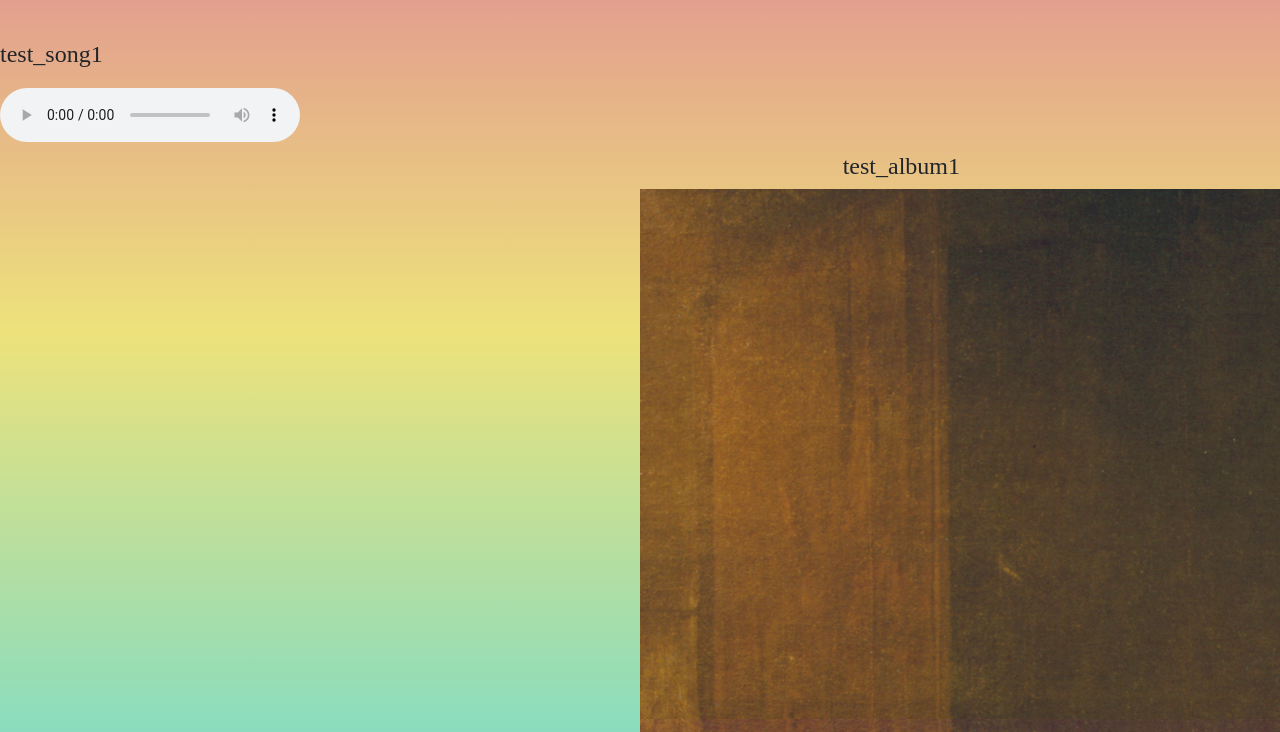
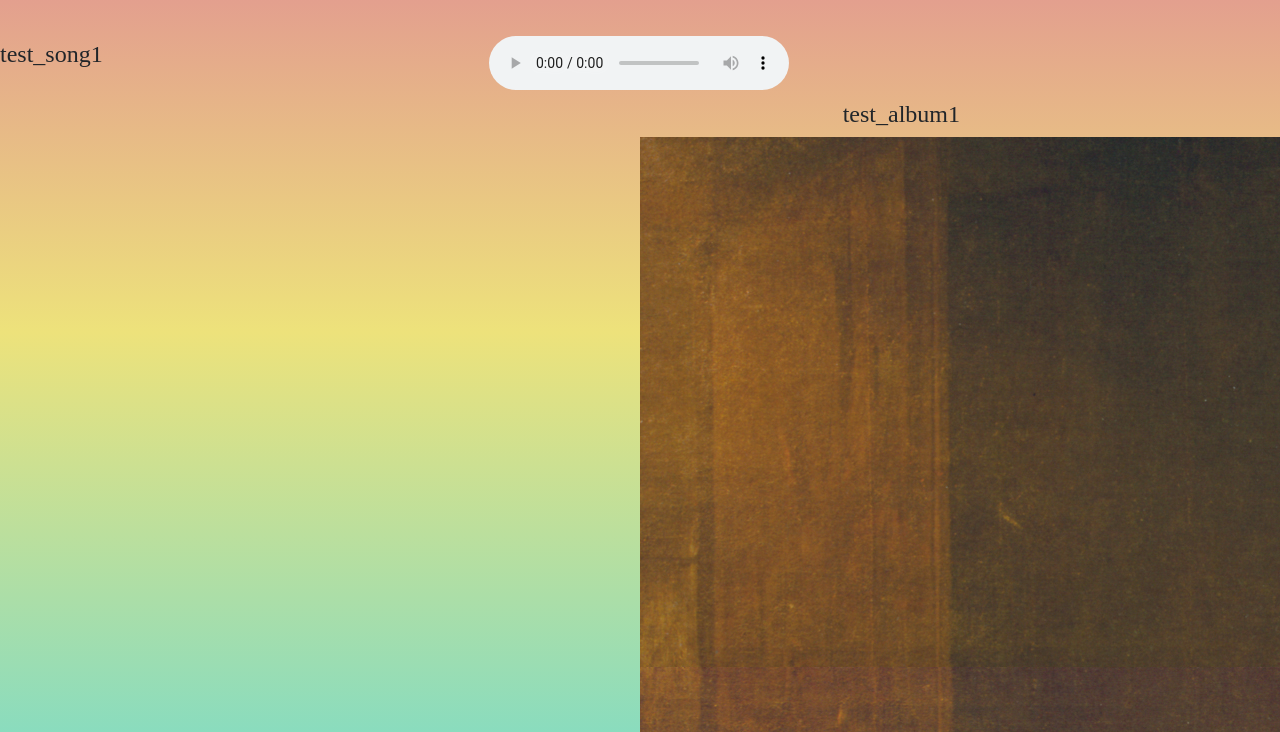
Before and after one commit to pnadelofficial/TeddySite, a Django app: page /projects/music/5 in a window 1280 px wide. Shown: the part 68-800 px from the top of the page. Run offline with Django 4.2, Linux system fonts and the light colour scheme; data comes from the database, SQL or seed files in the repository; some libraries are stand-ins or nearby versions.

Commit message:
album_detail update

```diff
--- a/mainsite/projects/templates/projects/album_detail.html
+++ b/mainsite/projects/templates/projects/album_detail.html
@@ -9,11 +9,20 @@
     <title>Album Detail</title>
 </head>
 <body>
-    {% for song in songs %}
-        <p>{{ song.title }}</p>
-        <audio controls src="{{ song.audio_file.url }}"></audio>
-    {% endfor %}
-
+    <div class="row">
+        <div class="col-sm-9">
+            {% for song in songs %}
+            <div class="row">
+                <div class="col-8 col-sm-6">
+                    {{ song.title }}
+                </div>
+                <div class="col-4 col-sm-6">
+                    <audio controls src="{{ song.audio_file.url }}"></audio>
+                </div>
+            </div>
+            {% endfor %}
+        </div>
+    </div>
     <div id="right" class="col-3" style="
         text-align: right;
         position: fixed;
```
